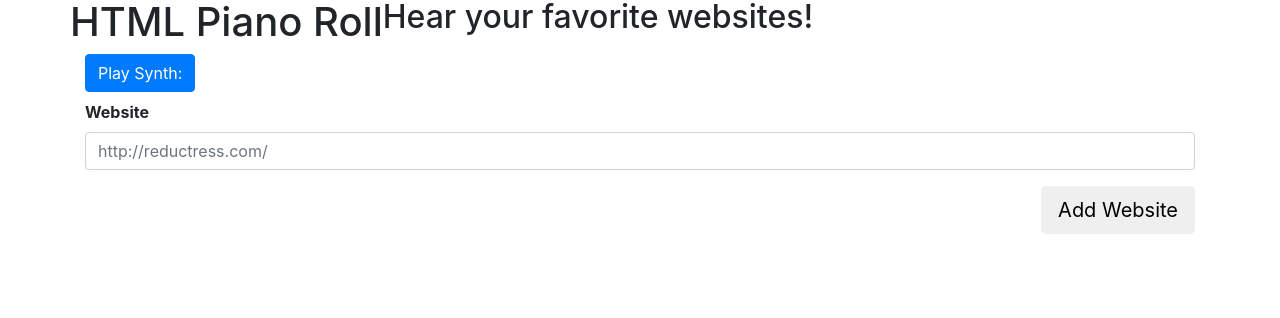
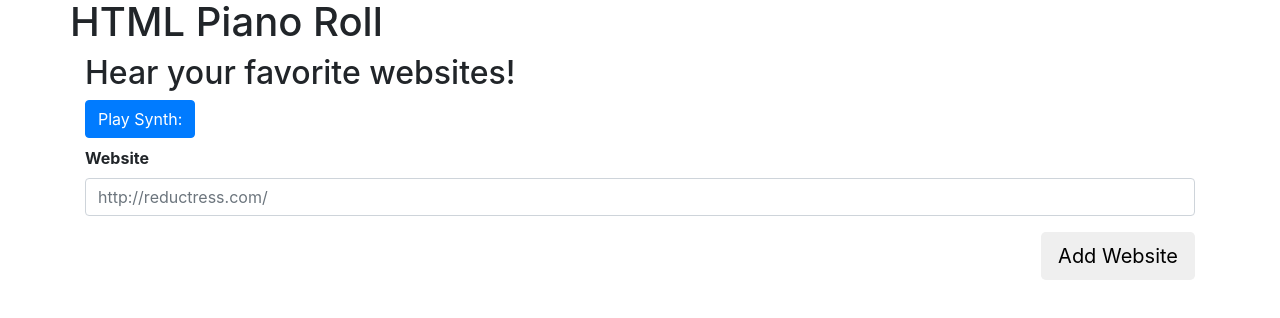
Before and after one commit to apino117/piano_roll, a React (Create React App) app in the folder client/: page / in a window 1280 px wide. Shown: the part 280-598 px from the top of the page. Built offline with nearby package versions, Linux system fonts and the light colour scheme; no server answers.

Commit message:
formatting, moving h2 in home

```diff
--- a/client/src/pages/Home.js
+++ b/client/src/pages/Home.js
@@ -196,12 +196,16 @@ class Home extends Component {
                     {this.state.loadMessage}
                 </Button>
 
-        {/* ========================================================================= */}
+                {/* ---------------------------------------------------------------------------------------------------------- */}
+                {/* ========================================================================================================== */}
+                {/* ---------------------------------------------------------------------------------------------------------- */}
+
+
                 <div className="container" id="main-content-container">
                     <div className="row" id="main-content-row">
                         <h1>HTML Piano Roll</h1>
+                        <div className="col-12" id="main-content-column">
                             <h2>Hear your favorite websites!</h2>
-            <div className="col-12" id="main-content-column">
                             <button type="submit" onClick={this.playSynth} className="btn btn-primary mb-2">Play Synth: {this.state.searchMessage}</button>
                             <Form
                                 handleInputChange={this.handleInputChange}
```
Lines whose indentation alone changed are shown as unchanged.
